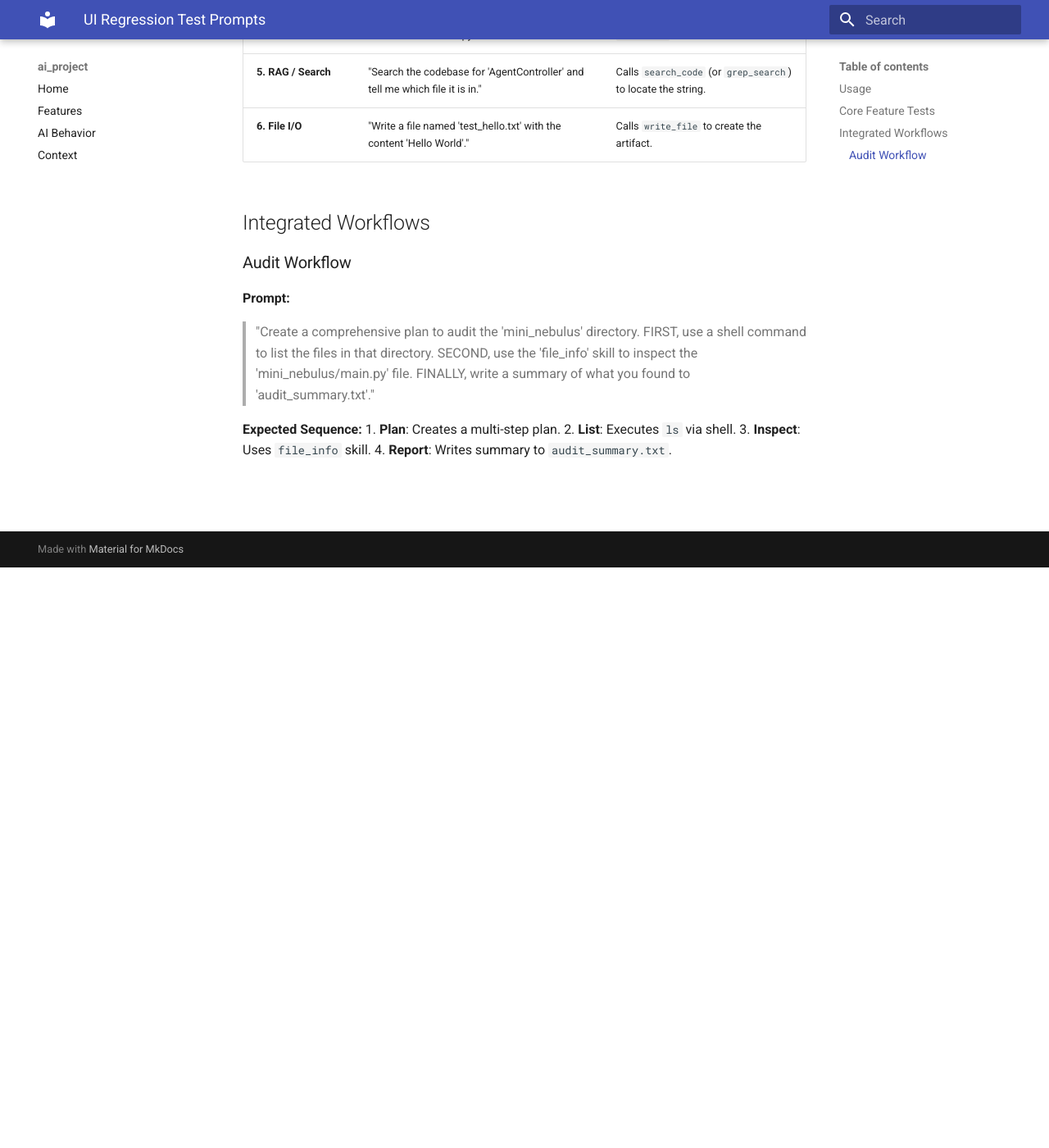
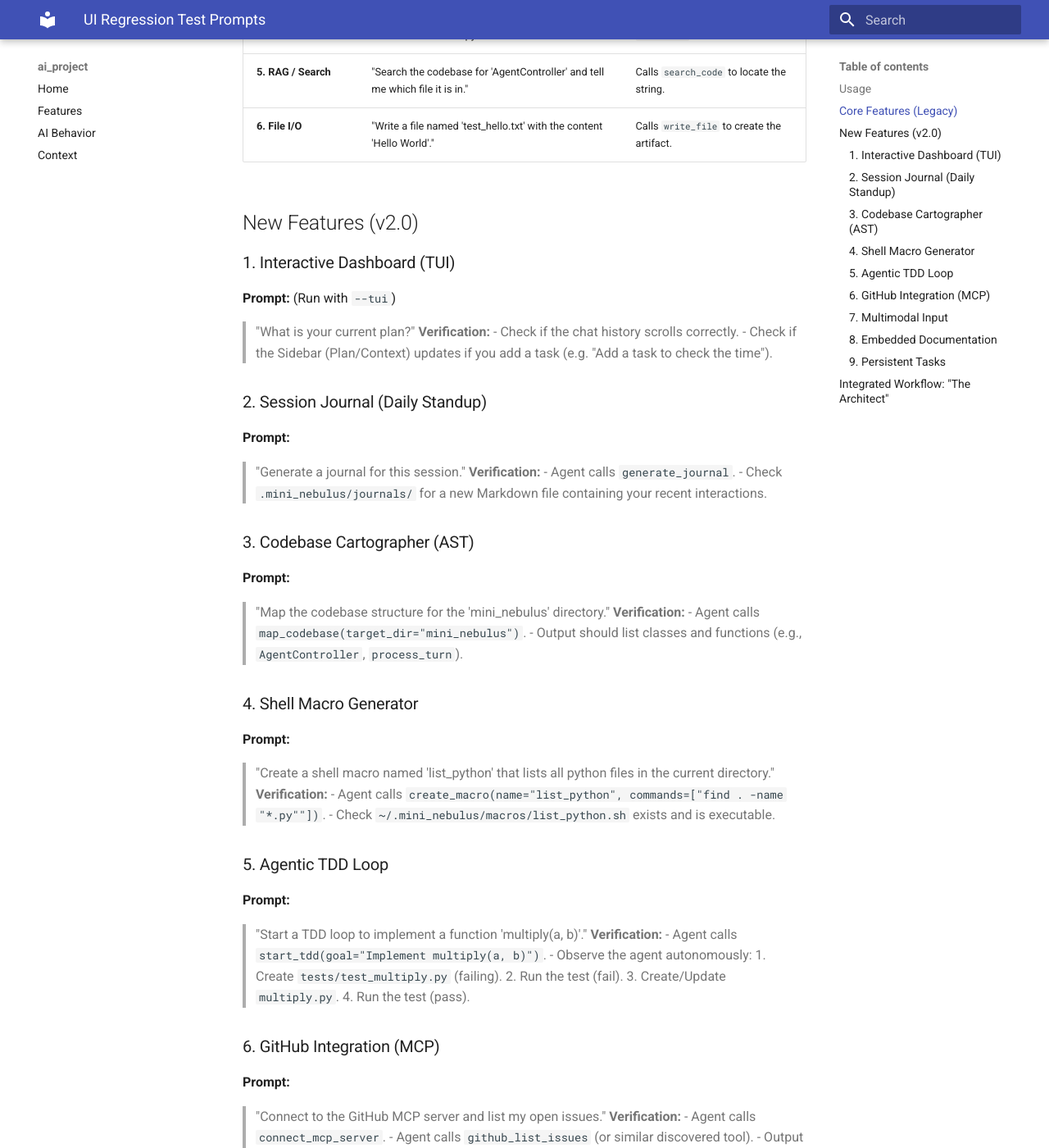
Before and after one commit to jlwestsr/nebulus-atom, an MkDocs documentation site: the page built from docs/testing/ui_regression_prompts.md, in a window 1280 px wide and 1400 px high, scrolled down 708 px. Shown: the whole window at 82% size. Built offline with MkDocs 1.6.1 and Material for MkDocs 9.7.7, drawn with Linux system fonts in a browser that asks for light colours; some of the changed text lies outside the part shown.

Commit message:
docs: update ui regression prompts with new features

```diff
--- a/docs/testing/ui_regression_prompts.md
+++ b/docs/testing/ui_regression_prompts.md
@@ -1,29 +1,96 @@
 # UI Regression Test Prompts
 
-This document contains a standardized set of prompts for manually verifying the **Mini-Nebulus** CLI agent's core capabilities.
+This document contains a standardized set of prompts for manually verifying the **Mini-Nebulus** CLI agent's capabilities.
 
 ## Usage
-Run these prompts interactively to ensure the agent correctly identifies and executes the appropriate tools.
+Run these prompts interactively (e.g., `python -m mini_nebulus.main start --tui`) to ensure the agent correctly identifies and executes the appropriate tools.
 
-## Core Feature Tests
+## Core Features (Legacy)
 
 | Feature | Test Prompt | Expected Behavior |
 | :--- | :--- | :--- |
-| **1. Task Management** | "Create a plan to learn about this project. Add a task to read the context file." | Creates a plan (`create_plan` or similar), then adds a task to it. |
-| **2. Context Management** | "Pin the file 'CONTEXT.md' to the context and then list the current context." | Calls `pin_file` on `CONTEXT.md`, then calls `list_context`. |
-| **3. File Operations** | "List the files in the 'mini_nebulus' directory using a shell command." | Calls `run_shell_command` with `ls -F mini_nebulus` (or equivalent). |
+| **1. Task Management** | "Create a plan to learn about this project. Add a task to read the context file." | Creates a plan (`create_plan`), then adds a task. |
+| **2. Context Management** | "Pin the file 'CONTEXT.md' to the context and then list the current context." | Calls `pin_file` on `CONTEXT.md`, then `list_context`. |
+| **3. File Operations** | "List the files in the 'mini_nebulus' directory using a shell command." | Calls `run_shell_command` with `ls` (or equivalent). |
 | **4. Skill Execution** | "Use the file_info skill to check the size of 'mini_nebulus/main.py'." | Identifies and executes the `file_info` skill. |
-| **5. RAG / Search** | "Search the codebase for 'AgentController' and tell me which file it is in." | Calls `search_code` (or `grep_search`) to locate the string. |
+| **5. RAG / Search** | "Search the codebase for 'AgentController' and tell me which file it is in." | Calls `search_code` to locate the string. |
 | **6. File I/O** | "Write a file named 'test_hello.txt' with the content 'Hello World'." | Calls `write_file` to create the artifact. |
 
-## Integrated Workflows
+## New Features (v2.0)
 
-### Audit Workflow
+### 1. Interactive Dashboard (TUI)
+**Prompt:** (Run with `--tui`)
+> "What is your current plan?"
+**Verification:**
+- Check if the chat history scrolls correctly.
+- Check if the Sidebar (Plan/Context) updates if you add a task (e.g. "Add a task to check the time").
+
+### 2. Session Journal (Daily Standup)
 **Prompt:**
-> "Create a comprehensive plan to audit the 'mini_nebulus' directory. FIRST, use a shell command to list the files in that directory. SECOND, use the 'file_info' skill to inspect the 'mini_nebulus/main.py' file. FINALLY, write a summary of what you found to 'audit_summary.txt'."
+> "Generate a journal for this session."
+**Verification:**
+- Agent calls `generate_journal`.
+- Check `.mini_nebulus/journals/` for a new Markdown file containing your recent interactions.
+
+### 3. Codebase Cartographer (AST)
+**Prompt:**
+> "Map the codebase structure for the 'mini_nebulus' directory."
+**Verification:**
+- Agent calls `map_codebase(target_dir="mini_nebulus")`.
+- Output should list classes and functions (e.g., `AgentController`, `process_turn`).
+
+### 4. Shell Macro Generator
+**Prompt:**
+> "Create a shell macro named 'list_python' that lists all python files in the current directory."
+**Verification:**
+- Agent calls `create_macro(name="list_python", commands=["find . -name "*.py""])`.
+- Check `~/.mini_nebulus/macros/list_python.sh` exists and is executable.
+
+### 5. Agentic TDD Loop
+**Prompt:**
+> "Start a TDD loop to implement a function 'multiply(a, b)'."
+**Verification:**
+- Agent calls `start_tdd(goal="Implement multiply(a, b)")`.
+- Observe the agent autonomously:
+    1.  Create `tests/test_multiply.py` (failing).
+    2.  Run the test (fail).
+    3.  Create/Update `multiply.py`.
+    4.  Run the test (pass).
+
+### 6. GitHub Integration (MCP)
+**Prompt:**
+> "Connect to the GitHub MCP server and list my open issues."
+**Verification:**
+- Agent calls `connect_mcp_server`.
+- Agent calls `github_list_issues` (or similar discovered tool).
+- Output should reflect real GitHub data (requires `GITHUB_TOKEN`).
+
+### 7. Multimodal Input
+**Prompt:**
+> "Scan the image 'test_image.png'." (Ensure you have a dummy image first)
+**Verification:**
+- Agent calls `scan_image(path="test_image.png")`.
+- Returns base64 encoded string.
+
+### 8. Embedded Documentation
+**Prompt:**
+> "List the available documentation."
+**Verification:**
+- Agent calls `list_docs`.
+- Output lists files in `docs/`.
+
+### 9. Persistent Tasks
+**Prompt:**
+> "Create a plan to 'Test Persistence'." -> Exit -> Restart.
+**Verification:**
+- Upon restart, the Plan sidebar should automatically populate with "Test Persistence".
+
+## Integrated Workflow: "The Architect"
+
+**Prompt:**
+> "I want to understand the 'TaskService'. First, map the codebase to find where it is defined. Second, search the docs for 'Task Management'. Finally, generate a journal of this research."
 
 **Expected Sequence:**
-1.  **Plan**: Creates a multi-step plan.
-2.  **List**: Executes `ls` via shell.
-3.  **Inspect**: Uses `file_info` skill.
-4.  **Report**: Writes summary to `audit_summary.txt`.
+1.  `map_codebase` (finds `mini_nebulus/services/task_service.py`).
+2.  `read_doc` (reads `docs/features/task_management.md`).
+3.  `generate_journal` (saves the summary).
```
